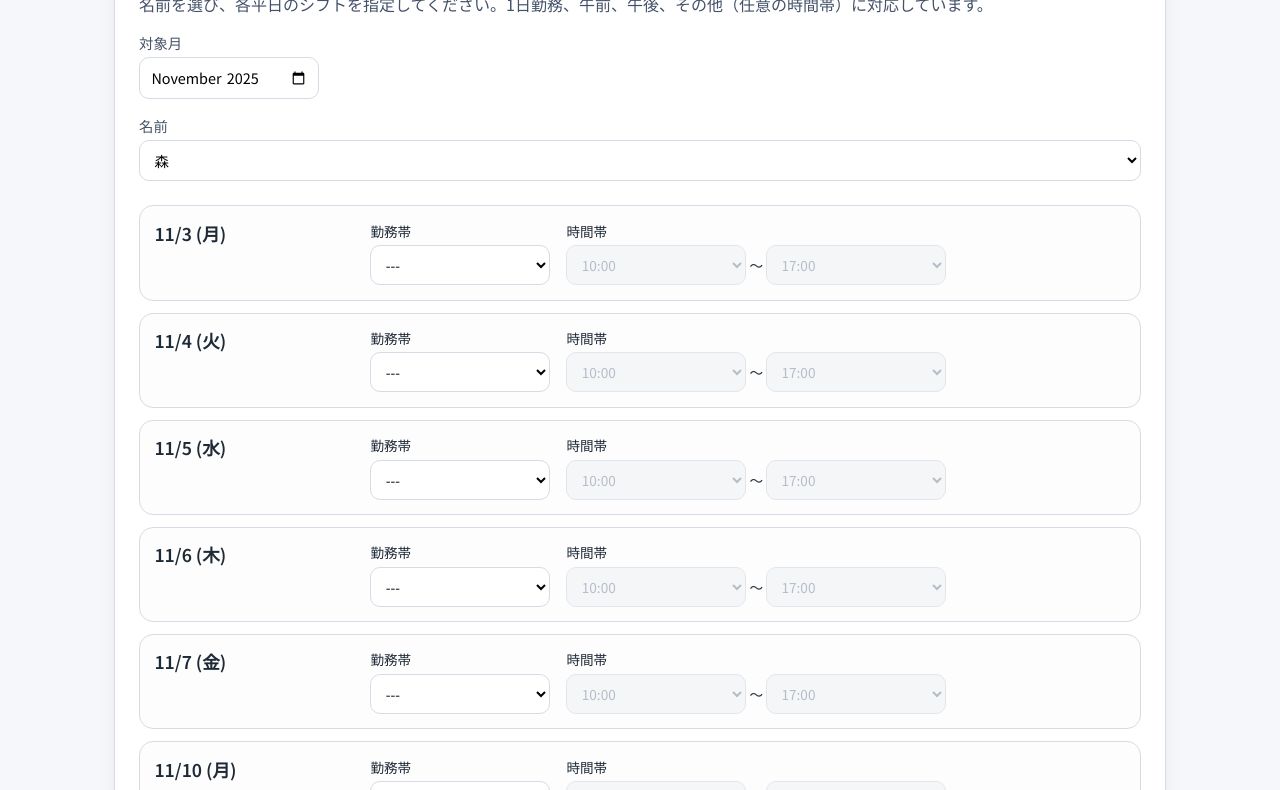
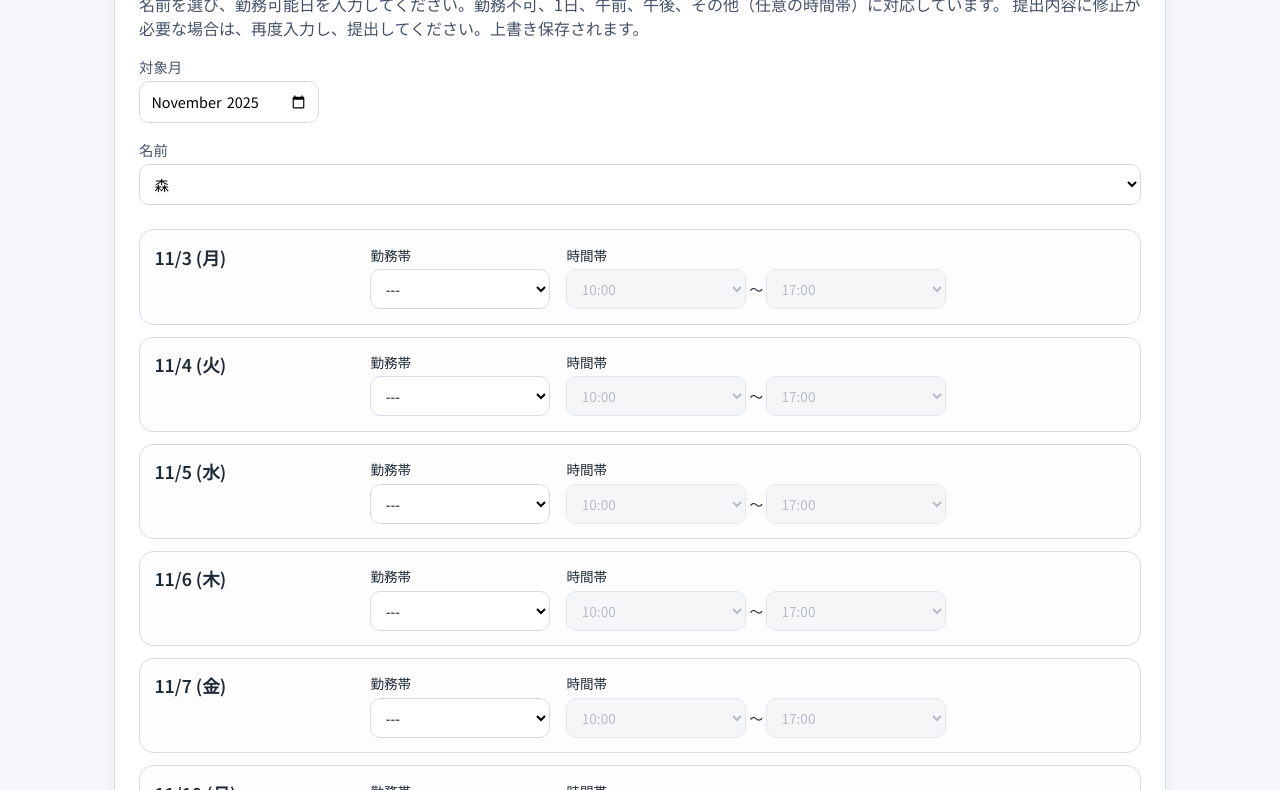
Before and after one commit to senamatsuda/Student-Plaza-PA-Shift-System, a plain HTML site: page index.html in a window 1280 px wide. Shown: the part 282-1072 px from the top of the page. Drawn offline with Linux system fonts and the light colour scheme; no server answers.

Commit message:
description added

```diff
--- a/index.html
+++ b/index.html
@@ -53,7 +53,8 @@
             <div>
               <h2 id="paTabHeading">PAシフト入力</h2>
               <p>
-                名前を選び、各平日のシフトを指定してください。1日勤務、午前、午後、その他（任意の時間帯）に対応しています。
+                名前を選び、勤務可能日を入力してください。勤務不可、1日、午前、午後、その他（任意の時間帯）に対応しています。
+                提出内容に修正が必要な場合は、再度入力し、提出してください。上書き保存されます。
               </p>
             </div>
             <label class="month-picker">
```
